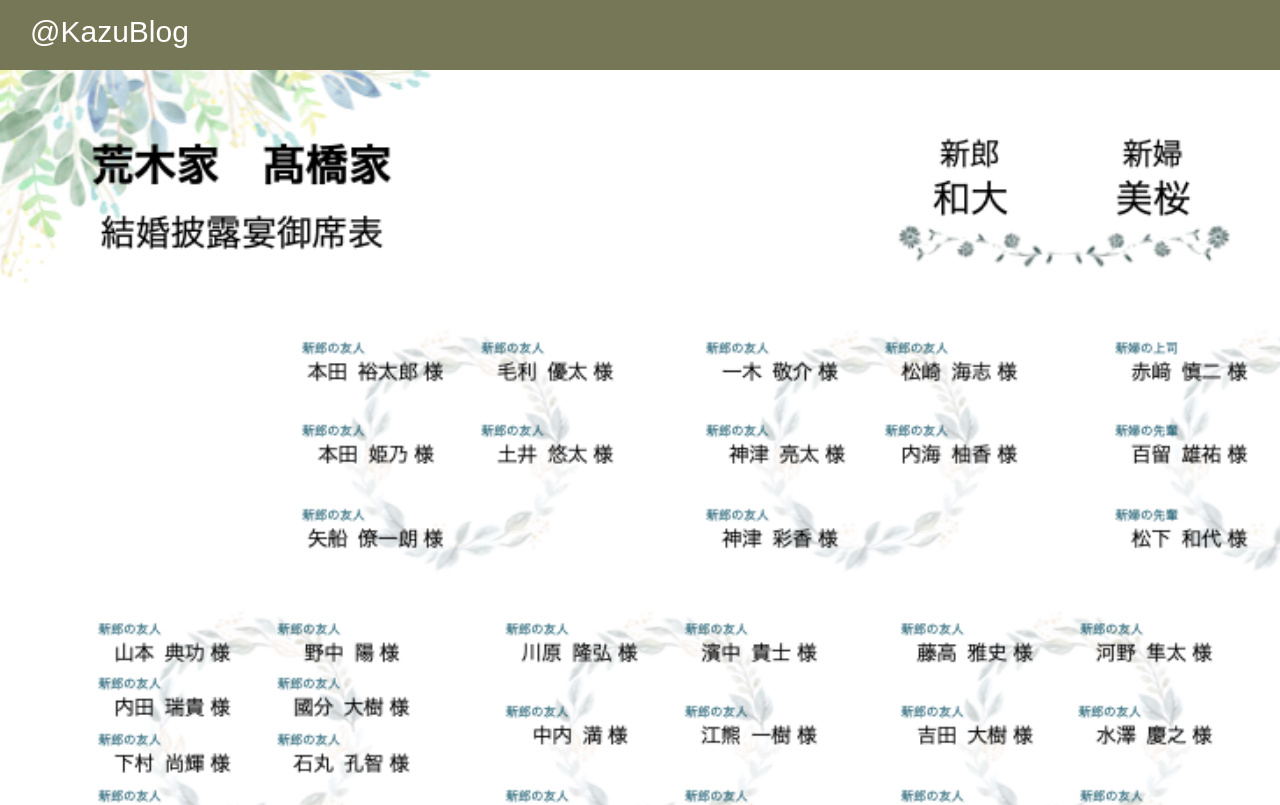
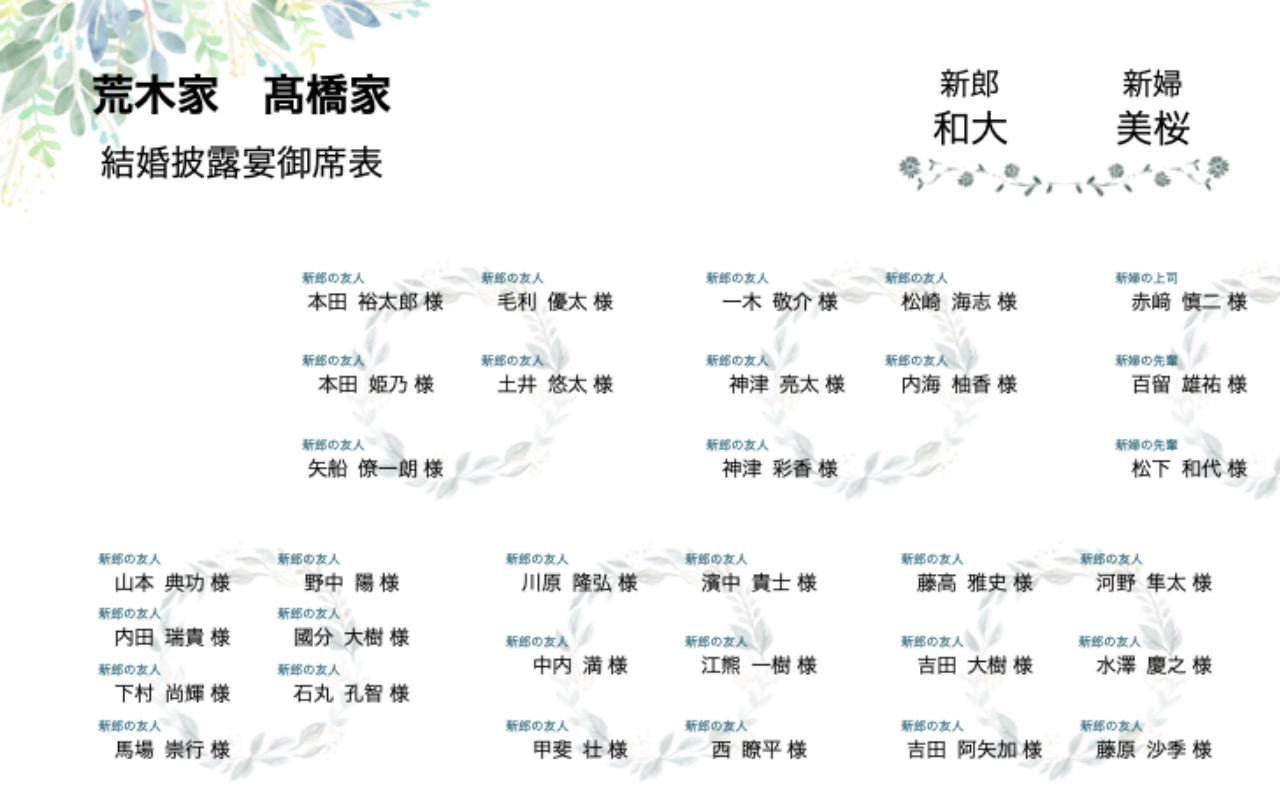
Before and after one commit to Kazuhiro27/wedding-seating_chart, a plain HTML site: page index.html in a window 1280 px wide. Shown: the top 805 px of the page. Drawn offline with Linux system fonts and the light colour scheme.

Commit message:
Update index.html

```diff
--- a/index.html
+++ b/index.html
@@ -8,10 +8,6 @@
 	</head>
 
 	<body>
-		<header>
-			<div class="header-logo">@KazuBlog</div>
-		</header>
-
 		<div class="main">
 			<div class="main-title">
 				<div class="bg-image"></div>
```
